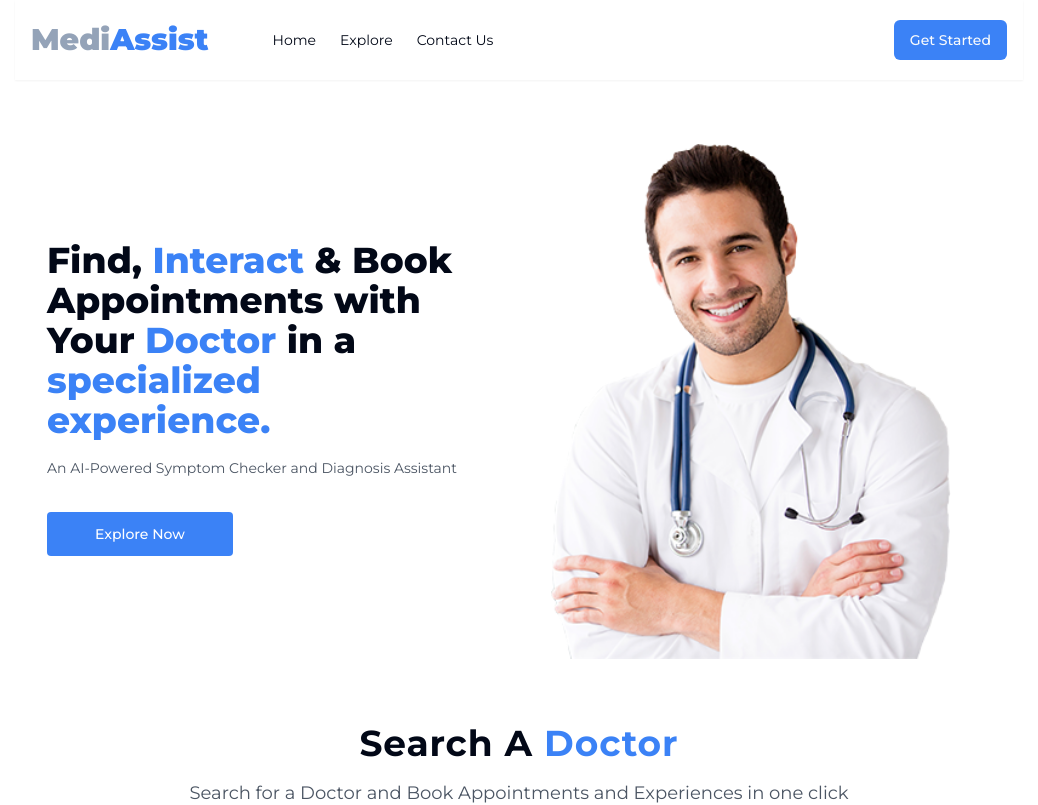
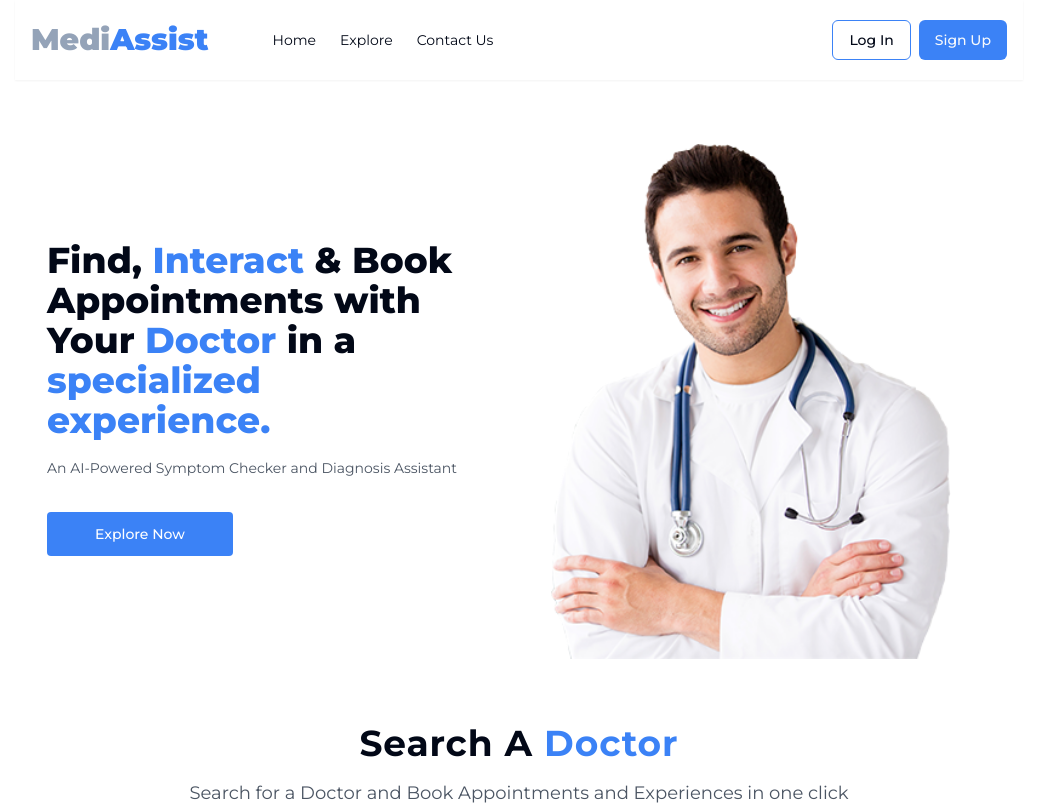
Before and after one commit to emmanueldavidson96/MediAssist, a Next.js app: page / in a window 1280 px wide. Shown: the top 805 px of the page, without its empty margins (121-1159 px from the left). Built offline with nearby package versions, Linux system fonts and the light colour scheme.

Commit message:
Sign Users in

```diff
--- a/app/_components/Navbar.tsx
+++ b/app/_components/Navbar.tsx
@@ -36,7 +36,10 @@ export default function Navbar() {
                 }
             </div>
         </div>
-        <Button className='bg-blue-500'>Get Started</Button>
+        <div className='w-fit h-fit flex gap-2'>
+            <Button variant="outline" className='hover:bg-blue-500 hover:text-white border-blue-500 '>Log In</Button>
+            <Button className='bg-blue-500 hover:bg-blue-700'>Sign Up</Button>
+        </div>
 
     </nav>
   )
```
